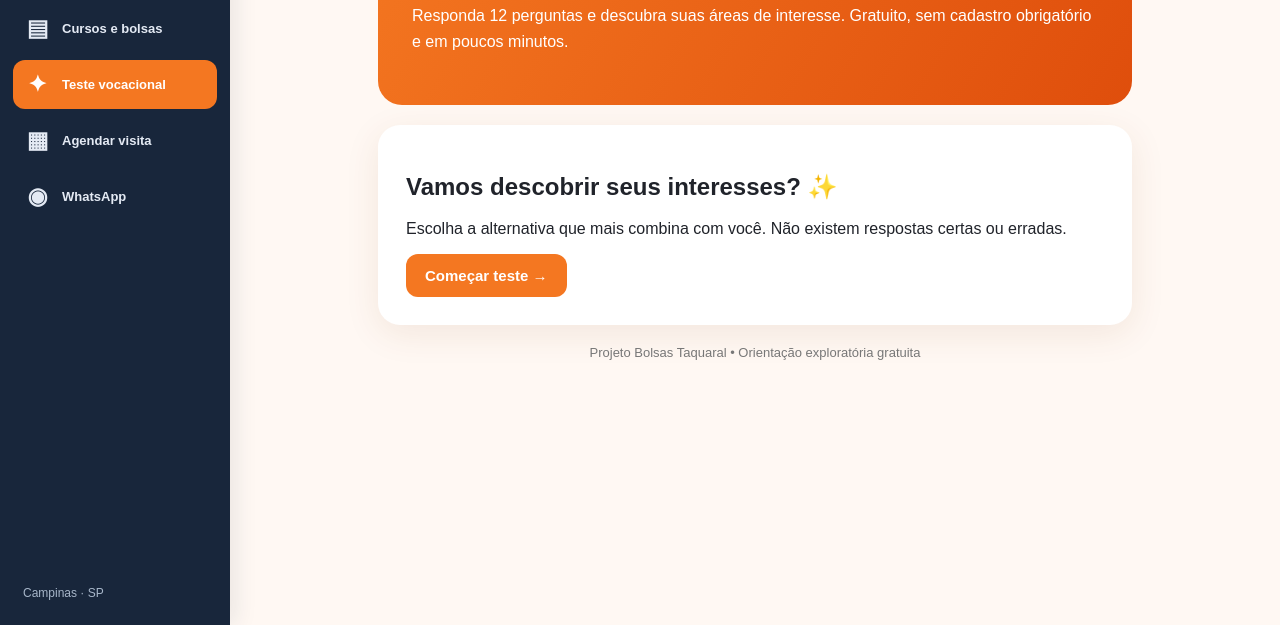
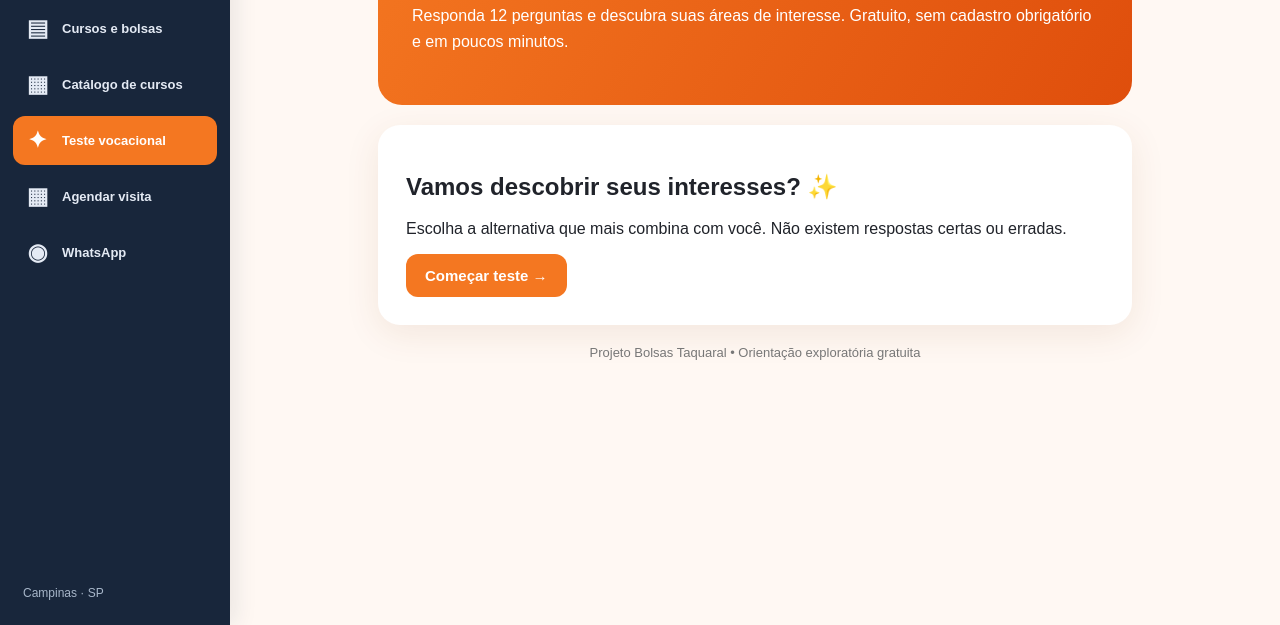
Before and after one commit to bolsastaquaral/bolsastaquaral.github.io, a plain HTML site: page teste-vocacional/index.html in a window 1280 px wide. Shown: the part 175-800 px from the top of the page. Drawn offline with Linux system fonts and the light colour scheme.

Commit message:
index.html

```diff
--- a/teste-vocacional/index.html
+++ b/teste-vocacional/index.html
@@ -114,6 +114,7 @@ body{margin-left:230px}
   <nav class="side-links">
     <a class="side-link" href="/"><span class="nav-icon">⌂</span><span class="nav-name">Início</span></a>
     <a class="side-link" href="/#inscricao"><span class="nav-icon">▤</span><span class="nav-name">Cursos e bolsas</span></a>
+    <a class="side-link" id="navCatalogo" href="/catalogo-cursos/"><span class="nav-icon">▦</span><span class="nav-name">Catálogo de cursos</span></a>
     <a class="side-link active" aria-current="page" id="navVocacional" href="/teste-vocacional/"><span class="nav-icon">✦</span><span class="nav-name">Teste vocacional</span></a>
     <a class="side-link" id="navVisita" href="/agendar-visita/"><span class="nav-icon">▦</span><span class="nav-name">Agendar visita</span></a>
     <a class="side-link" href="https://wa.me/5519989554407?text=Ol%C3%A1%21%20Quero%20informa%C3%A7%C3%B5es%20sobre%20a%20Anhanguera%20Taquaral." target="_blank" rel="noopener noreferrer"><span class="nav-icon">◉</span><span class="nav-name">WhatsApp</span></a>
```
